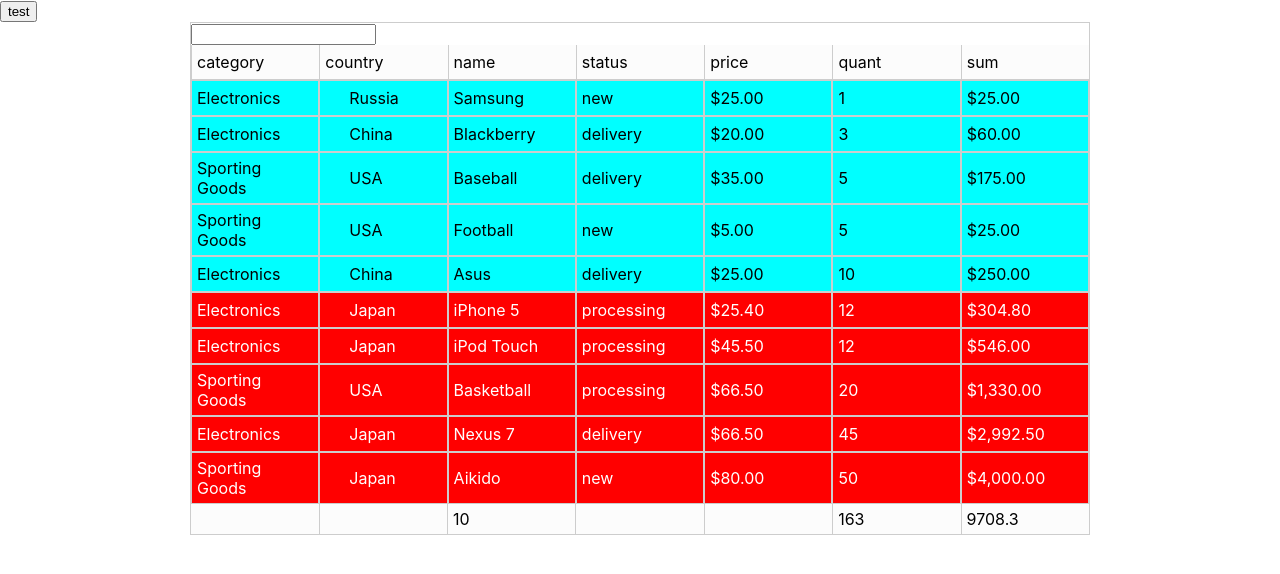
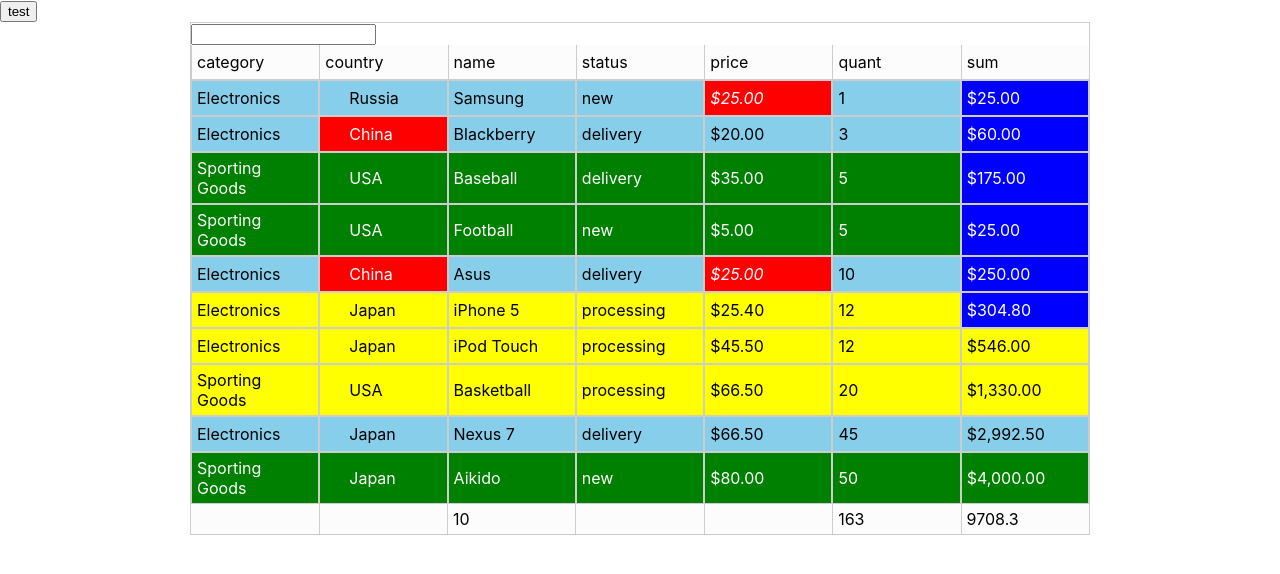
Before and after one commit to DYGidin/react-table, a React (Create React App) app: page / in a window 1280 px wide. Shown: the top 574 px of the page. Built offline with nearby package versions, Linux system fonts and the light colour scheme; some icons are missing.

Commit message:
paint rows

```diff
--- a/src/App.js
+++ b/src/App.js
@@ -61,10 +61,60 @@
       { category: 'Electronics', price: 25, quant: 1, status: 'new', name: 'Samsung', country: 'Russia' }
     ],
     paintRows: [
-      { name: 'quant', condition: (row) => row > 10, background: 'red', color:'white' },
-      { name: 'quant', condition: (row) => row <= 10, background: 'aqua' }
+      {
+        type: 'row',
+        style: {
+          background: 'skyblue',
+          color: 'black',
+        },
+        condition: (row) => row['category'] === 'Electronics'
+      },
+      {
+        type: 'row',
+        style: {
+          background: 'green',
+          color: 'white',
+        },
+        condition: (row) => row['category'] === 'Sporting Goods'
+      },
+      {
+        type: 'row',
+        style: {
+          background: 'yellow',
+          color: 'black',
+        },
+        condition: (row) => row['status'] === 'processing'
+      },
+      {
+        type: 'cell',
+        name: 'sum',
+        style: {
+          background: 'blue',
+          color: 'white',
+        },
+        condition: (row) => parseFloat(row['sum']) < 500
+      },
+      {
+        type: 'cell',
+        name: 'price',
+        style: {
+          background: 'red',
+          color: 'white',
+          fontStyle: 'italic',
+        },
+        condition: (row) => parseFloat(row['price']) === 25
+      },
+      {
+        type: 'cell',
+        name: 'country',
+        style: {
+          background: 'red',
+          color: 'white'
+        },
+        condition: (row) => row['country'] === 'China'
+      }
     ],
-    //groups: ['category', 'status']
+   // groups: ['category', 'status']
   }
 
   const [table, setTable] = useState(mock);
--- a/src/components/Table/Rows/Row.js
+++ b/src/components/Table/Rows/Row.js
@@ -2,6 +2,8 @@
 import Utils from '../../../Utils/Utils';
 
 function Row({ columns, row, paintRows = [] }) {
+  const [styleRow, setStyleRow] = useState(null);
+  const [styleCell, setStyleCell] = useState([]);
 
   const render = (column, val) => {
     if (!column.render)
@@ -10,30 +12,35 @@
   }
 
   const rowCells = columns.map((column, i) => {
+    let style = {};
+    styleCell.forEach(st => {
+      if (st.name === column.name && row[column.name] === st.value)
+        style = st.style
+    })
+
     return column?.isGroup !== false && column?.visible !== false ?
-      <div className="react-table__row-cell" key={i} >
+      <div className="react-table__row-cell" key={i} style={style}>
         {column.formula ? render(column, Utils.formula(row, column.formula)) : render(column, row[column.name])}
       </div> : ''
   });
 
-  const [style, setStyle] = useState(null);
+
   useEffect(() => {
-    for (let index = 0; index < columns.length; index++) {
-      const col = columns[index];
-      const rows = paintRows.filter(r => r.name === col.name);
-      for (let j = 0; j < rows.length; j++) {
-        const pRow = rows[j];
-        const { background, color } = pRow.condition(row[pRow.name]) ? pRow : '';
-        if (background) {
-          setStyle({ background, color })
-          break
-        }
+    setStyleCell([])
+    const arrCell = []
+    paintRows.forEach(rowP => {
+      if (rowP.condition(row) && rowP.type === 'row') {
+        setStyleRow(rowP.style)
       }
-    }
+      if (rowP.condition(row) && rowP.type === 'cell') {
+        arrCell.push({ name: rowP.name, value: row[rowP.name], style: rowP.style })
+        setStyleCell(arrCell)
+      }
+    })
   }, [row])
 
   return (
-    <div className="react-table__row" style={style}>
+    <div className="react-table__row" style={styleRow}>
       {rowCells}
     </div>
   );
```
Also changed, not shown: src/components/Table/Table copy.js (deleted, +0 -123 lines).
